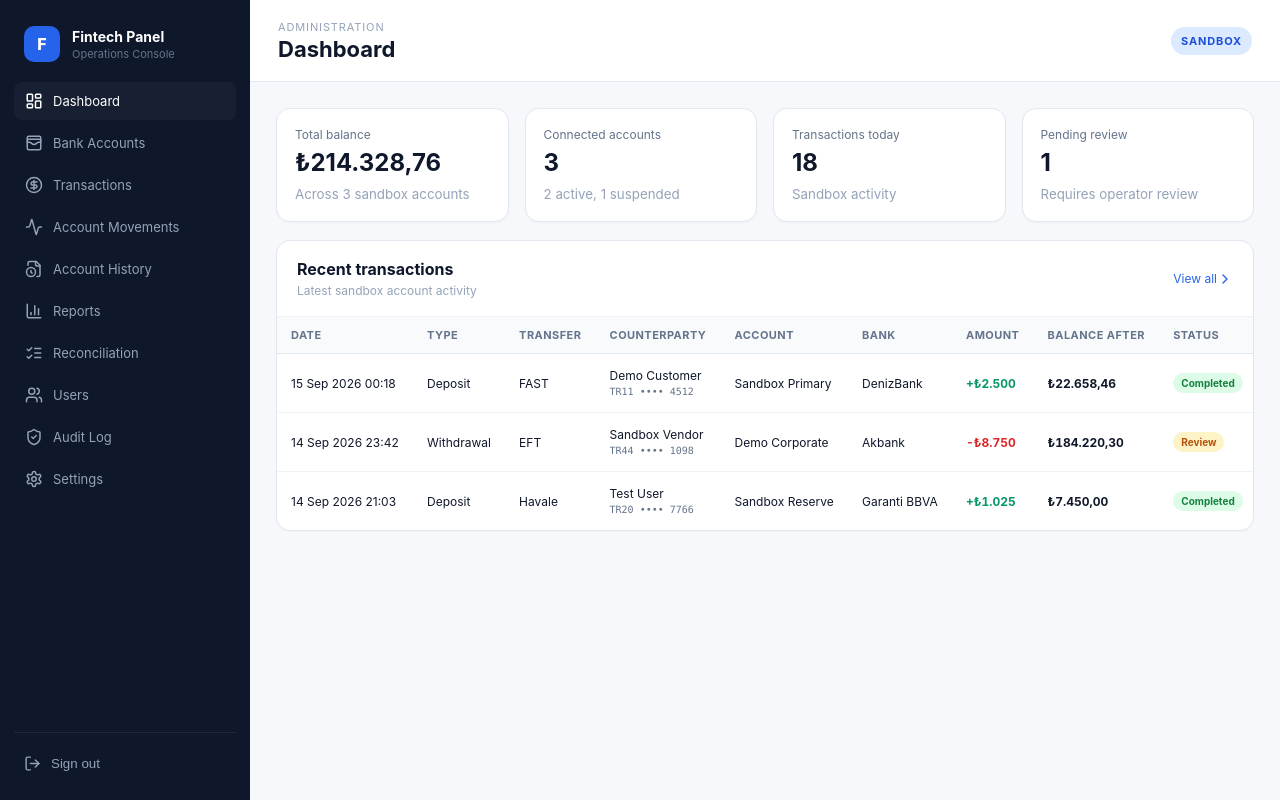
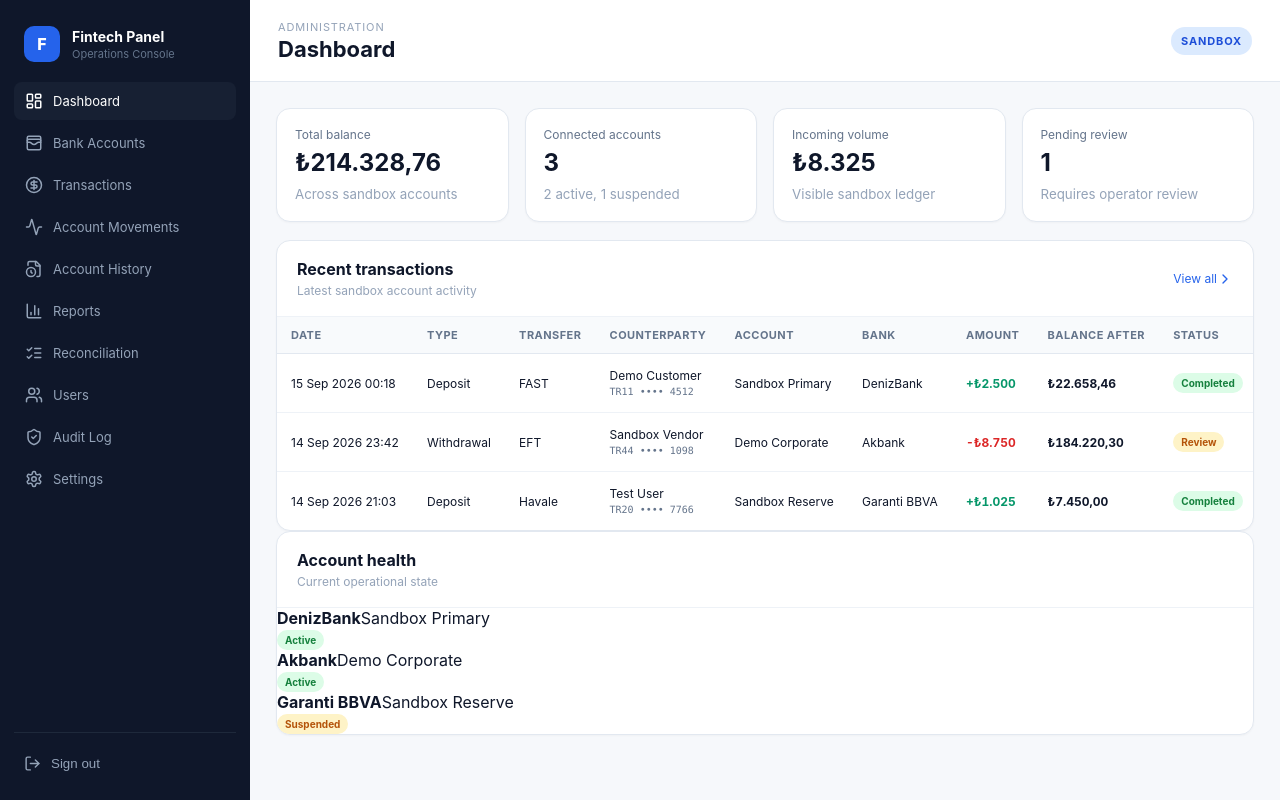
Before and after one commit to EscobarsTmg/tether, a React (Vite) app: page / in a window 1280 px wide. Built offline with nearby package versions, Linux system fonts and the light colour scheme.

Commit message:
Build operations modules and admin pages

```diff
--- a/src/App.tsx
+++ b/src/App.tsx
@@ -1,6 +1,7 @@
 import { NavLink, Navigate, Route, Routes, useLocation } from 'react-router-dom'
-import { Activity, Banknote, BarChart3, ChevronRight, CircleDollarSign, FileClock, LayoutDashboard, ListChecks, LogOut, Settings, ShieldCheck, Users, WalletCards } from 'lucide-react'
-import { accounts, history, transactions } from './data/mock'
+import { useMemo, useState } from 'react'
+import { Activity, BarChart3, ChevronRight, CircleDollarSign, FileClock, LayoutDashboard, ListChecks, LogOut, Search, Settings, ShieldCheck, SlidersHorizontal, Users, WalletCards } from 'lucide-react'
+import { accounts, auditLogs, dailyReport, history, movements, reconciliationRows, transactions, users } from './data/mock'
 
 const nav = [
   ['Dashboard', '/', LayoutDashboard],
@@ -22,45 +23,80 @@ function Badge({ value }: { value: string }) {
 function Shell({ children }: { children: React.ReactNode }) {
   const location = useLocation()
   const title = nav.find((x) => x[1] === location.pathname)?.[0] ?? 'Fintech Panel'
-  return (
-    <div className="app-shell">
+  return <div className="app-shell">
     <aside className="sidebar">
       <div className="brand"><div className="brand-mark">F</div><div><strong>Fintech Panel</strong><span>Operations Console</span></div></div>
       <nav>{nav.map(([label, href, Icon]) => <NavLink key={href} to={href} end={href === '/'} className={({ isActive }) => isActive ? 'nav-link active' : 'nav-link'}><Icon size={18}/><span>{label}</span></NavLink>)}</nav>
       <div className="sidebar-foot"><button><LogOut size={17}/> Sign out</button></div>
     </aside>
-      <main className="content">
-        <header className="topbar"><div><p>Administration</p><h1>{title}</h1></div><div className="env-pill">SANDBOX</div></header>
-        {children}
-      </main>
+    <main className="content"><header className="topbar"><div><p>Administration</p><h1>{title}</h1></div><div className="env-pill">SANDBOX</div></header>{children}</main>
   </div>
-  )
 }
 
 function Stat({ label, value, note }: { label: string; value: string; note: string }) {
   return <div className="stat-card"><span>{label}</span><strong>{value}</strong><small>{note}</small></div>
 }
 
+function SearchBox({ value, onChange, placeholder }: { value: string; onChange: (v: string) => void; placeholder: string }) {
+  return <label className="search-box"><Search size={15}/><input value={value} onChange={e => onChange(e.target.value)} placeholder={placeholder}/></label>
+}
+
 function Dashboard() {
   const total = accounts.reduce((s, a) => s + a.balance, 0)
-  return <div className="page"><div className="stats-grid"><Stat label="Total balance" value={`₺${total.toLocaleString('tr-TR', {minimumFractionDigits:2})}`} note="Across 3 sandbox accounts"/><Stat label="Connected accounts" value="3" note="2 active, 1 suspended"/><Stat label="Transactions today" value="18" note="Sandbox activity"/><Stat label="Pending review" value="1" note="Requires operator review"/></div><section className="panel"><div className="panel-head"><div><h2>Recent transactions</h2><p>Latest sandbox account activity</p></div><NavLink to="/transactions" className="text-link">View all <ChevronRight size={16}/></NavLink></div><TransactionTable compact /></section></div>
+  const incoming = transactions.filter(t => t.amount > 0).reduce((s, t) => s + t.amount, 0)
+  return <div className="page">
+    <div className="stats-grid"><Stat label="Total balance" value={`₺${total.toLocaleString('tr-TR', {minimumFractionDigits:2})}`} note="Across sandbox accounts"/><Stat label="Connected accounts" value="3" note="2 active, 1 suspended"/><Stat label="Incoming volume" value={`₺${incoming.toLocaleString('tr-TR')}`} note="Visible sandbox ledger"/><Stat label="Pending review" value="1" note="Requires operator review"/></div>
+    <div className="two-col"><section className="panel"><div className="panel-head"><div><h2>Recent transactions</h2><p>Latest sandbox account activity</p></div><NavLink to="/transactions" className="text-link">View all <ChevronRight size={16}/></NavLink></div><TransactionTable compact /></section><section className="panel health-panel"><div className="panel-head"><div><h2>Account health</h2><p>Current operational state</p></div></div><div className="health-list">{accounts.map(a => <div className="health-row" key={a.id}><div><strong>{a.bank}</strong><span>{a.name}</span></div><Badge value={a.status}/></div>)}</div></section></div>
+  </div>
 }
 
 function Accounts() {
-  return <div className="page"><section className="panel"><div className="panel-head"><div><h2>Bank accounts</h2><p>Connected accounts and operational state</p></div><button className="primary-btn">Add sandbox account</button></div><div className="table-wrap"><table><thead><tr><th>Bank</th><th>Account name</th><th>IBAN</th><th>Balance</th><th>Deposits</th><th>Withdrawals</th><th>Status</th></tr></thead><tbody>{accounts.map(a => <tr key={a.id}><td><strong>{a.bank}</strong></td><td>{a.name}</td><td className="mono">{a.iban}</td><td className="amount">₺{a.balance.toLocaleString('tr-TR',{minimumFractionDigits:2})}</td><td>{a.deposits ? <Badge value="Enabled"/> : <Badge value="Disabled"/>}</td><td>{a.withdrawals ? <Badge value="Enabled"/> : <Badge value="Disabled"/>}</td><td><Badge value={a.status}/></td></tr>)}</tbody></table></div></section></div>
+  return <div className="page"><section className="panel"><div className="panel-head"><div><h2>Bank accounts</h2><p>Connected sandbox accounts and operational state</p></div><button className="primary-btn">Add sandbox account</button></div><div className="table-wrap"><table><thead><tr><th>Bank</th><th>Account name</th><th>IBAN</th><th>Balance</th><th>Deposits</th><th>Withdrawals</th><th>Status</th></tr></thead><tbody>{accounts.map(a => <tr key={a.id}><td><strong>{a.bank}</strong></td><td>{a.name}</td><td className="mono">{a.iban}</td><td className="amount">₺{a.balance.toLocaleString('tr-TR',{minimumFractionDigits:2})}</td><td><Badge value={a.deposits ? 'Enabled' : 'Disabled'}/></td><td><Badge value={a.withdrawals ? 'Enabled' : 'Disabled'}/></td><td><Badge value={a.status}/></td></tr>)}</tbody></table></div></section></div>
 }
 
-function TransactionTable({ compact = false }: { compact?: boolean }) {
-  const rows = compact ? transactions.slice(0, 3) : transactions
-  return <div className="table-wrap"><table><thead><tr><th>Date</th><th>Type</th><th>Transfer</th><th>Counterparty</th><th>Account</th><th>Bank</th><th>Amount</th><th>Balance after</th><th>Status</th></tr></thead><tbody>{rows.map(t => <tr key={t.id}><td>{t.date}</td><td>{t.type}</td><td>{t.method}</td><td><div>{t.counterparty}</div><small className="mono">{t.iban}</small></td><td>{t.account}</td><td>{t.bank}</td><td className={t.amount < 0 ? 'amount negative' : 'amount positive'}>{t.amount < 0 ? '-' : '+'}₺{Math.abs(t.amount).toLocaleString('tr-TR')}</td><td className="amount">₺{t.balanceAfter.toLocaleString('tr-TR',{minimumFractionDigits:2})}</td><td><Badge value={t.status}/></td></tr>)}</tbody></table></div>
+function TransactionTable({ compact = false, rows = transactions }: { compact?: boolean; rows?: typeof transactions }) {
+  const data = compact ? rows.slice(0, 3) : rows
+  return <div className="table-wrap"><table><thead><tr><th>Date</th><th>Type</th><th>Transfer</th><th>Counterparty</th><th>Account</th><th>Bank</th><th>Amount</th><th>Balance after</th><th>Status</th></tr></thead><tbody>{data.map(t => <tr key={t.id}><td>{t.date}</td><td>{t.type}</td><td>{t.method}</td><td><div>{t.counterparty}</div><small className="mono">{t.iban}</small></td><td>{t.account}</td><td>{t.bank}</td><td className={t.amount < 0 ? 'amount negative' : 'amount positive'}>{t.amount < 0 ? '-' : '+'}₺{Math.abs(t.amount).toLocaleString('tr-TR')}</td><td className="amount">₺{t.balanceAfter.toLocaleString('tr-TR',{minimumFractionDigits:2})}</td><td><Badge value={t.status}/></td></tr>)}</tbody></table></div>
 }
 
-function Transactions() { return <div className="page"><section className="panel"><div className="panel-head"><div><h2>Transactions</h2><p>Sandbox transaction ledger</p></div><div className="toolbar"><input placeholder="Search transaction..."/><button>Filter</button></div></div><TransactionTable/></section></div> }
+function Transactions() {
+  const [query, setQuery] = useState('')
+  const rows = useMemo(() => transactions.filter(t => Object.values(t).join(' ').toLowerCase().includes(query.toLowerCase())), [query])
+  return <div className="page"><section className="panel"><div className="panel-head"><div><h2>Transactions</h2><p>Searchable sandbox transaction ledger</p></div><div className="toolbar"><SearchBox value={query} onChange={setQuery} placeholder="Search transaction..."/><button className="secondary-btn"><SlidersHorizontal size={14}/> Filters</button></div></div><TransactionTable rows={rows}/><div className="table-foot">Showing {rows.length} of {transactions.length} records</div></section></div>
+}
 
-function History() { return <div className="page"><section className="panel"><div className="panel-head"><div><h2>Account history</h2><p>Operational state changes and system events</p></div></div><div className="timeline">{history.map((h,i)=><div className="timeline-item" key={i}><div className="dot"/><div><div className="timeline-top"><strong>{h.bank} · {h.account}</strong><Badge value={h.status}/></div><p>{h.event}</p><small>{h.time}</small></div></div>)}</div></section></div> }
+function Movements() {
+  const [query, setQuery] = useState('')
+  const rows = useMemo(() => movements.filter(m => Object.values(m).join(' ').toLowerCase().includes(query.toLowerCase())), [query])
+  return <div className="page"><section className="panel"><div className="panel-head"><div><h2>Account movements</h2><p>Normalized feed events from connected sandbox accounts</p></div><SearchBox value={query} onChange={setQuery} placeholder="Search movements..."/></div><div className="table-wrap"><table><thead><tr><th>Time</th><th>Movement</th><th>Account</th><th>Reference</th><th>Source</th><th>Amount</th><th>Running balance</th><th>Status</th></tr></thead><tbody>{rows.map(m => <tr key={m.id}><td>{m.time}</td><td>{m.kind}</td><td><strong>{m.bank}</strong><small className="subline">{m.account}</small></td><td className="mono">{m.reference}</td><td>{m.source}</td><td className={m.amount < 0 ? 'amount negative' : m.amount > 0 ? 'amount positive' : 'amount'}>{m.amount === 0 ? '—' : `${m.amount < 0 ? '-' : '+'}₺${Math.abs(m.amount).toLocaleString('tr-TR')}`}</td><td className="amount">₺{m.runningBalance.toLocaleString('tr-TR',{minimumFractionDigits:2})}</td><td><Badge value={m.status}/></td></tr>)}</tbody></table></div></section></div>
+}
 
-function Placeholder({ name }: { name: string }) { return <div className="page"><section className="panel empty"><Banknote size={36}/><h2>{name}</h2><p>This module is scaffolded and ready for Supabase-backed data.</p></section></div> }
+function History() {
+  return <div className="page"><section className="panel"><div className="panel-head"><div><h2>Account history</h2><p>Operational state changes and system events</p></div></div><div className="timeline">{history.map((h,i)=><div className="timeline-item" key={i}><div className="dot"/><div><div className="timeline-top"><strong>{h.bank} · {h.account}</strong><Badge value={h.status}/></div><p>{h.event}</p><small>{h.time}</small></div></div>)}</div></section></div>
+}
+
+function Reports() {
+  const max = Math.max(...dailyReport.filter(x => typeof x.value === 'number').map(x => Math.abs(x.value as number)), 1)
+  return <div className="page"><div className="stats-grid">{dailyReport.map(r => <Stat key={r.label} label={r.label} value={typeof r.value === 'number' && r.label !== 'Matched reconciliation' ? `₺${r.value.toLocaleString('tr-TR')}` : String(r.value)} note={r.change}/>)}</div><section className="panel"><div className="panel-head"><div><h2>Daily operations report</h2><p>Sandbox volume overview</p></div><button className="secondary-btn">Export preview</button></div><div className="bar-list">{dailyReport.slice(0,3).map(r => <div className="bar-row" key={r.label}><div className="bar-meta"><span>{r.label}</span><strong>{r.value}</strong></div><div className="bar-track"><div className="bar-fill" style={{width:`${Math.max(8, Math.abs(Number(r.value)) / max * 100)}%`}}/></div></div>)}</div></section></div>
+}
+
+function Reconciliation() {
+  const matched = reconciliationRows.filter(r => r.status === 'matched').length
+  return <div className="page"><div className="stats-grid compact-stats"><Stat label="Accounts checked" value={String(reconciliationRows.length)} note="Latest sandbox run"/><Stat label="Matched" value={String(matched)} note="No variance"/><Stat label="Investigate" value={String(reconciliationRows.length - matched)} note="Variance detected"/><Stat label="Total variance" value={`₺${reconciliationRows.reduce((s,r)=>s+Math.abs(r.difference),0).toFixed(2)}`} note="Across all accounts"/></div><section className="panel"><div className="panel-head"><div><h2>Reconciliation</h2><p>Ledger balance compared with sandbox bank balance</p></div><button className="primary-btn">Run sandbox check</button></div><div className="table-wrap"><table><thead><tr><th>Account</th><th>Bank</th><th>Ledger balance</th><th>Bank balance</th><th>Difference</th><th>Checked at</th><th>Status</th></tr></thead><tbody>{reconciliationRows.map(r => <tr key={r.id}><td>{r.account}</td><td>{r.bank}</td><td className="amount">₺{r.ledgerBalance.toLocaleString('tr-TR',{minimumFractionDigits:2})}</td><td className="amount">₺{r.bankBalance.toLocaleString('tr-TR',{minimumFractionDigits:2})}</td><td className={r.difference ? 'amount negative' : 'amount positive'}>₺{r.difference.toFixed(2)}</td><td>{r.checkedAt}</td><td><Badge value={r.status}/></td></tr>)}</tbody></table></div></section></div>
+}
+
+function UsersPage() {
+  return <div className="page"><section className="panel"><div className="panel-head"><div><h2>Users</h2><p>Sandbox administration roles and access status</p></div><button className="primary-btn">Invite sandbox user</button></div><div className="table-wrap"><table><thead><tr><th>User</th><th>Email</th><th>Role</th><th>Group</th><th>Last seen</th><th>Status</th></tr></thead><tbody>{users.map(u => <tr key={u.id}><td><strong>{u.name}</strong><small className="subline mono">{u.id}</small></td><td>{u.email}</td><td><Badge value={u.role}/></td><td>{u.group}</td><td>{u.lastSeen}</td><td><Badge value={u.status}/></td></tr>)}</tbody></table></div></section></div>
+}
+
+function AuditLog() {
+  return <div className="page"><section className="panel"><div className="panel-head"><div><h2>Audit log</h2><p>Immutable-style preview of operator and system events</p></div><button className="secondary-btn">Download CSV preview</button></div><div className="audit-list">{auditLogs.map(log => <div className="audit-row" key={log.id}><div className={`severity-dot ${log.severity}`}/><div className="audit-main"><div><strong>{log.action}</strong><span>{log.detail}</span></div><div className="audit-meta"><span>{log.actor}</span><span>{log.resource}</span><span>{log.time}</span><code>{log.id}</code></div></div></div>)}</div></section></div>
+}
+
+function SettingsPage() {
+  return <div className="page"><div className="settings-grid"><section className="panel settings-card"><div className="panel-head"><div><h2>Environment</h2><p>Runtime configuration preview</p></div></div><div className="setting-row"><div><strong>Mode</strong><span>Sandbox only</span></div><Badge value="Active"/></div><div className="setting-row"><div><strong>Supabase</strong><span>Environment variables required for live data</span></div><Badge value="Configured"/></div><div className="setting-row"><div><strong>Bank adapters</strong><span>Official API adapters only</span></div><Badge value="Sandbox"/></div></section><section className="panel settings-card"><div className="panel-head"><div><h2>Notifications</h2><p>Operator alert preferences</p></div></div>{['Account status changes','Reconciliation variance','Manual review events'].map(x => <label className="toggle-row" key={x}><span>{x}</span><input type="checkbox" defaultChecked/></label>)}</section></div></div>
+}
 
 export default function App() {
-  return <Shell><Routes><Route path="/" element={<Dashboard/>}/><Route path="/bank-accounts" element={<Accounts/>}/><Route path="/transactions" element={<Transactions/>}/><Route path="/account-history" element={<History/>}/><Route path="/account-movements" element={<Placeholder name="Account Movements"/>}/><Route path="/reports" element={<Placeholder name="Reports"/>}/><Route path="/reconciliation" element={<Placeholder name="Reconciliation"/>}/><Route path="/users" element={<Placeholder name="Users"/>}/><Route path="/audit-log" element={<Placeholder name="Audit Log"/>}/><Route path="/settings" element={<Placeholder name="Settings"/>}/><Route path="*" element={<Navigate to="/" replace/>}/></Routes></Shell>
+  return <Shell><Routes><Route path="/" element={<Dashboard/>}/><Route path="/bank-accounts" element={<Accounts/>}/><Route path="/transactions" element={<Transactions/>}/><Route path="/account-movements" element={<Movements/>}/><Route path="/account-history" element={<History/>}/><Route path="/reports" element={<Reports/>}/><Route path="/reconciliation" element={<Reconciliation/>}/><Route path="/users" element={<UsersPage/>}/><Route path="/audit-log" element={<AuditLog/>}/><Route path="/settings" element={<SettingsPage/>}/><Route path="*" element={<Navigate to="/" replace/>}/></Routes></Shell>
 }
```
Lines whose indentation alone changed are shown as unchanged.
